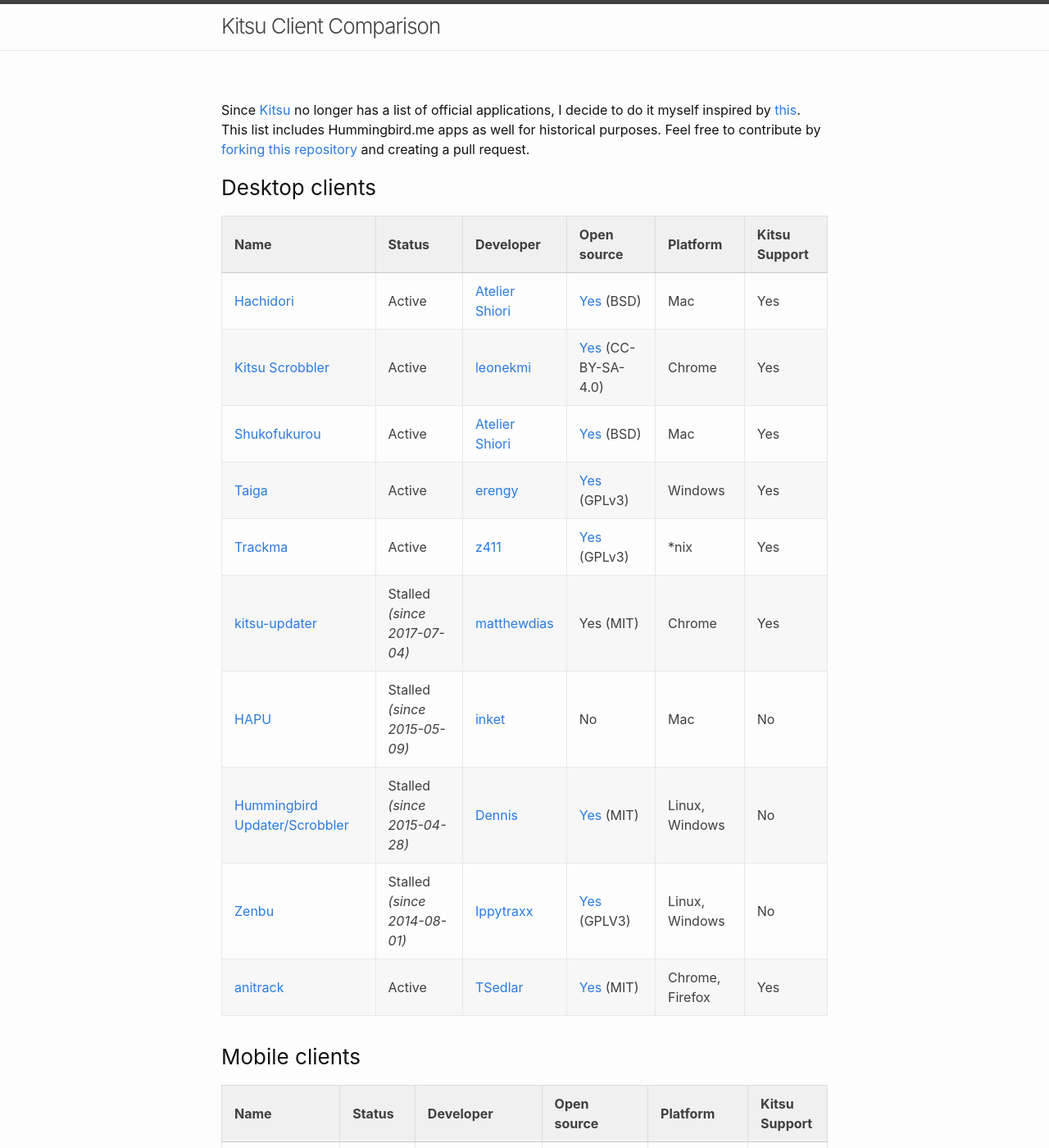
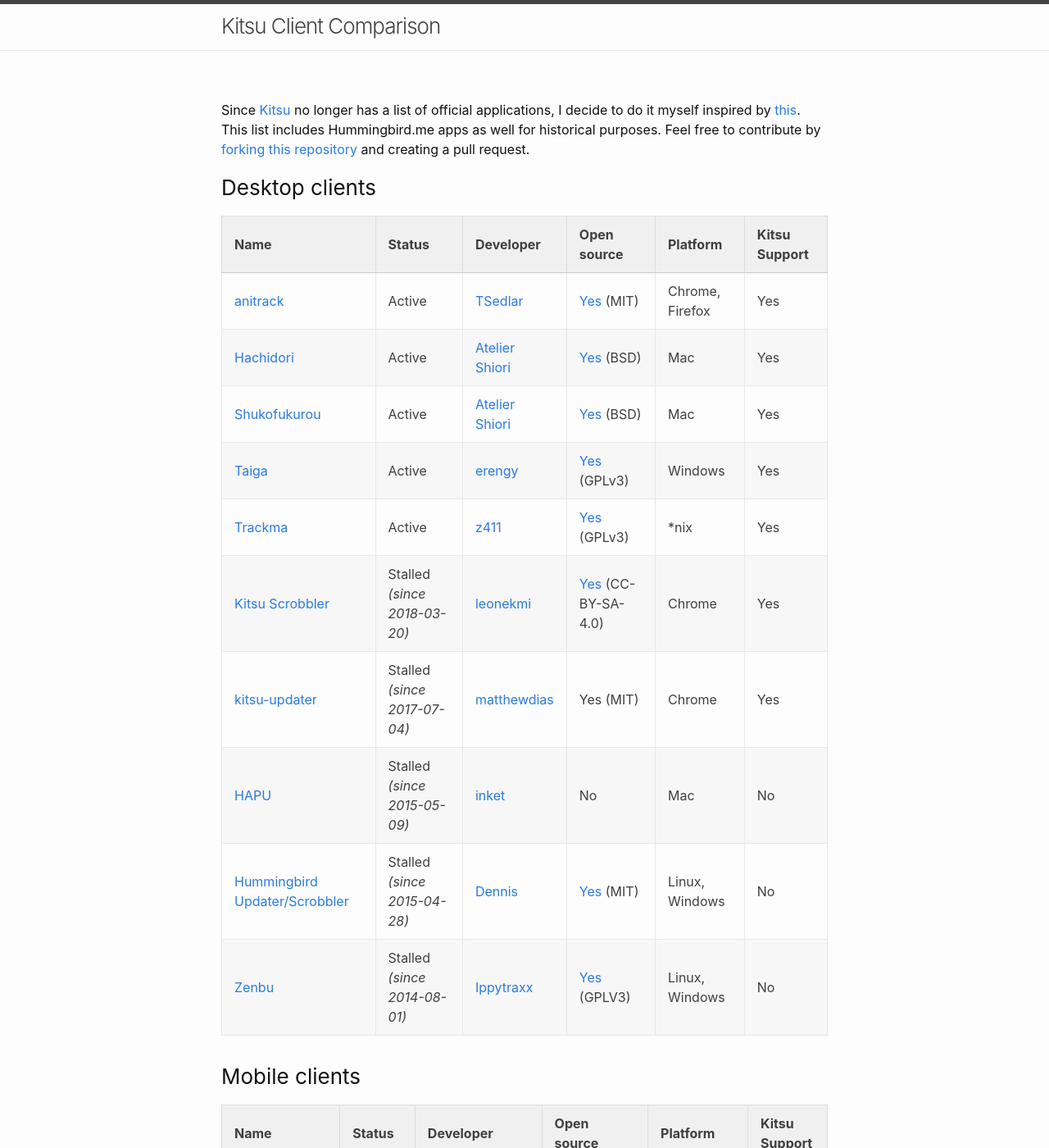
Before and after one commit to Atelier-Shiori/Kitsu-Client-Comparison, a Jekyll site: the page built from index.md, in a window 1280 px wide and 1400 px high. Shown: the whole window at 82% size. Built offline with Jekyll 4.4.1, drawn with Linux system fonts in a browser that asks for light colours.

Commit message:
Update index.md
Fix placement so they are in alphabetical order.

```diff
--- a/index.md
+++ b/index.md
@@ -7,16 +7,16 @@ Since [Kitsu](https://kitsu.io) no longer has a list of official applications, I
 
 Name | Status | Developer | Open source | Platform | Kitsu Support
 -----|--------|-----------|-------------|----------|--------------
+[anitrack](https://github.com/TSedlar/anitrack) | Active | [TSedlar](https://github.com/TSedlar) | [Yes](https://github.com/TSedlar/anitrack) (MIT) | Chrome, Firefox | Yes
 [Hachidori](https://kitsu.io/groups/hachidori) | Active | [Atelier Shiori](https://malupdaterosx.moe/hachidori) | [Yes](https://github.com/Atelier-Shiori/hachidori) (BSD) | Mac | Yes
-[Kitsu Scrobbler](https://leonekmi.twittolabel.fr/anilist-scrobble/) | Active | [leonekmi](https://kitsu.io/users/leonekmi) | [Yes](https://github.com/leonekmi/anilist-scrobbler) (CC-BY-SA-4.0) | Chrome | Yes
 [Shukofukurou](https://kitsu.io/groups/hachidori) | Active | [Atelier Shiori](https://malupdaterosx.moe/shukofukurou/) | [Yes](https://github.com/Atelier-Shiori/Shukofukurou) (BSD) | Mac | Yes
 [Taiga](https://kitsu.io/groups/taiga) | Active | [erengy](https://kitsu.io/users/erengy) | [Yes](https://github.com/erengy/taiga) (GPLv3) | Windows | Yes
 [Trackma](https://forums.hummingbird.me/t/linux-trackma/19212) | Active | [z411](https://kitsu.io/users/z411) | [Yes](https://github.com/z411/trackma) (GPLv3) | *nix | Yes
+[Kitsu Scrobbler](https://leonekmi.twittolabel.fr/anilist-scrobble/) | Stalled *(since 2018-03-20)* | [leonekmi](https://kitsu.io/users/leonekmi) | [Yes](https://github.com/leonekmi/anilist-scrobbler) (CC-BY-SA-4.0) | Chrome | Yes
 [kitsu-updater](https://github.com/matthewdias/kitsu-updater) | Stalled *(since 2017-07-04)* | [matthewdias](https://kitsu.io/users/matthewdias) | Yes (MIT) | Chrome | Yes
 [HAPU](https://forums.hummingbird.me/t/mac-hapu-scrobbler-app/56) | Stalled *(since 2015-05-09)* | [inket](https://kitsu.io/users/inket) | No | Mac | No
 [Hummingbird Updater/Scrobbler](https://forums.hummingbird.me/t/windows-hummingbird-updater-scrobbler-by-dennis/17333) | Stalled *(since 2015-04-28)* | [Dennis](https://kitsu.io/users/Dennis) | [Yes](https://github.com/tofuness/Hummingbird-Updater) (MIT) | Linux, Windows | No
 [Zenbu](https://forums.hummingbird.me/t/zenbu-development-log-deprecated/1583) | Stalled *(since 2014-08-01)* | [Ippytraxx](https://kitsu.io/users/Ippytraxx) | [Yes](https://bitbucket.org/Ippytraxx/zenbu/) (GPLV3) | Linux, Windows | No
-[anitrack](https://github.com/TSedlar/anitrack) | Active | [TSedlar](https://github.com/TSedlar) | [Yes](https://github.com/TSedlar/anitrack) (MIT) | Chrome, Firefox | Yes
 
 ### Mobile clients
 
```
